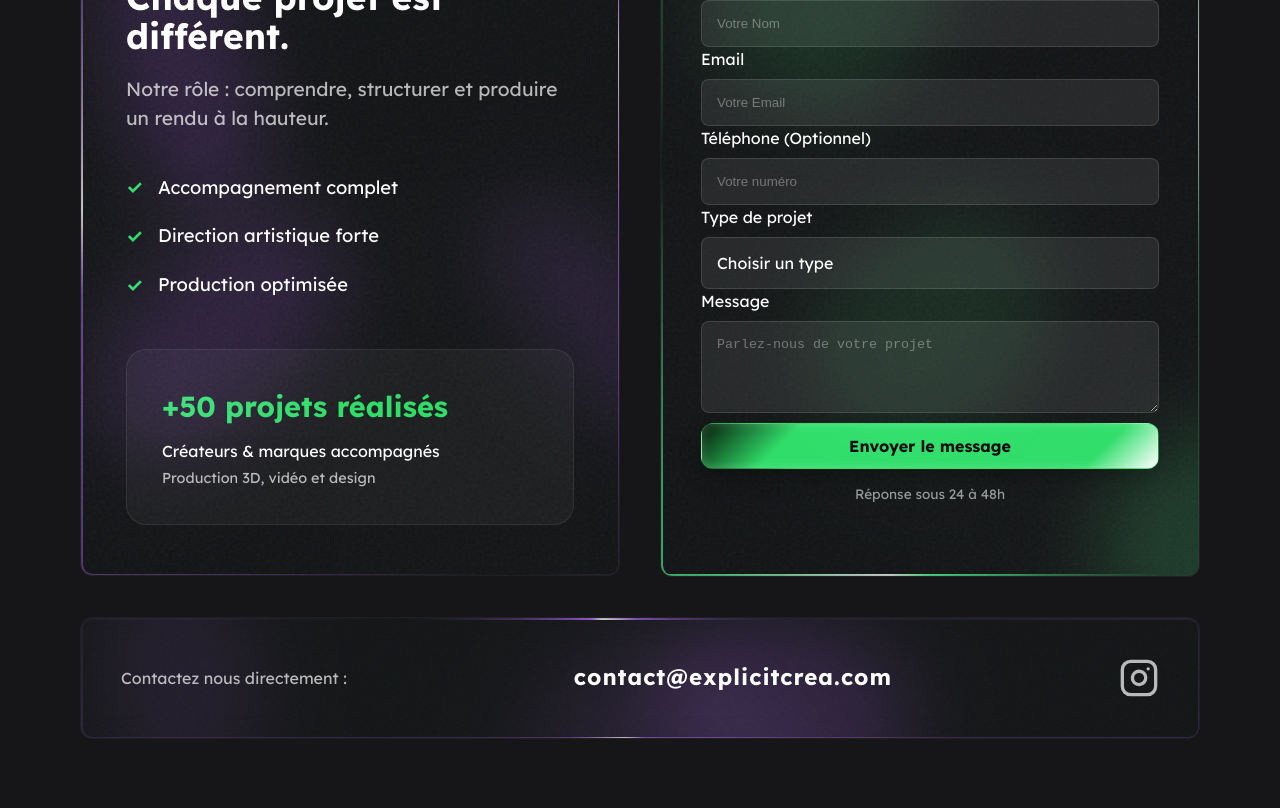
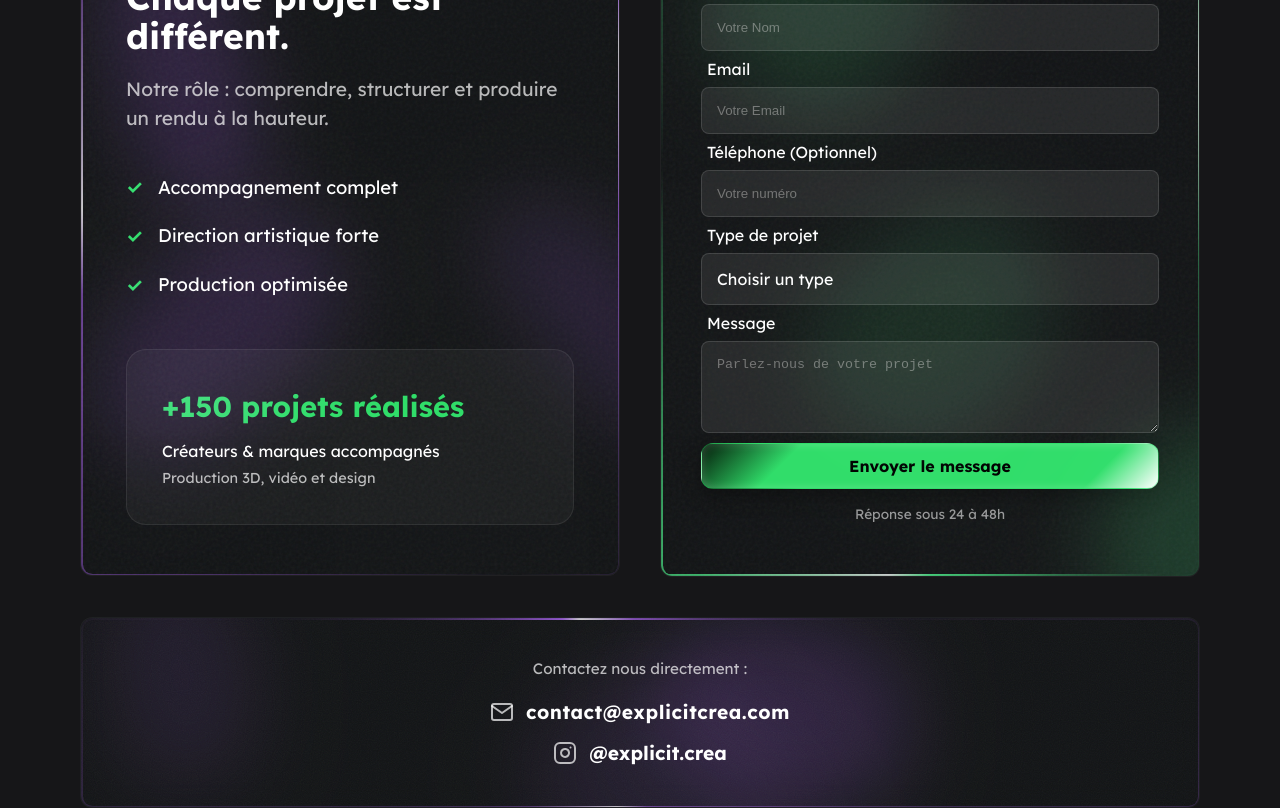
Before and after one commit to ExplicitCrea/Explicit, a React (Vite) app: page / in a window 1280 px wide. Shown: the part 3260-4068 px from the top of the page. Built offline with nearby package versions, Linux system fonts and the light colour scheme.

Commit message:
Allignement + Contact infos

```diff
--- a/src/App.css
+++ b/src/App.css
@@ -1078,66 +1078,79 @@
 
 .direct-contact-content {
   display: flex;
-  flex-direction: row;
+  flex-direction: column;
   justify-content: center;
   align-items: center;
-  gap: 25px;
+  gap: 12px;
   position: relative;
   z-index: 3;
 }
 
 @media (max-width: 768px) {
   .direct-contact-content {
-    flex-direction: column;
-    gap: 15px;
+    gap: 10px;
     text-align: center;
   }
 }
 
+.direct-item {
+  display: flex;
+  align-items: center;
+  gap: 12px;
+  text-decoration: none;
+}
+
+.contact-icon {
+  width: 24px;
+  height: 24px;
+  color: var(--text-secondary);
+  transition: all 0.3s ease;
+}
+
 .direct-label {
-  font-size: 1rem;
+  font-size: 0.95rem;
   color: var(--text-secondary);
   font-weight: 400;
+  margin-bottom: 5px;
 }
 
 .direct-email {
-  font-size: 1.4rem; /* Reduced from 1.8rem */
+  font-size: 1.2rem;
   font-weight: 700;
   color: #fff !important;
-  letter-spacing: 1px;
+  letter-spacing: 0.5px;
+  margin: 0;
+}
+
+.insta-handle {
+  font-size: 1.2rem;
+  font-weight: 700;
+  color: #fff;
+  transition: all 0.3s ease;
 }
 
 @media (max-width: 480px) {
-  .direct-email {
-    font-size: 1.1rem;
+  .direct-email, .insta-handle {
+    font-size: 1.05rem;
   }
 }
 
 .insta-link {
   color: var(--text-secondary);
   transition: all 0.3s ease;
-  display: flex;
-  align-items: center;
-  justify-content: center;
 }
 
-.insta-icon {
-  width: 40px;
-  height: 40px;
-  transition: all 0.3s ease;
+.insta-link:hover .contact-icon {
+  color: #b060ff;
+  transform: scale(1.1);
 }
 
-@media (max-width: 768px) {
-  .insta-icon {
-    width: 32px;
-    height: 32px;
-  }
+.insta-link:hover .insta-handle {
+  color: #b060ff;
 }
 
 .insta-link:hover {
-  color: #b060ff;
-  transform: scale(1.1);
-  filter: drop-shadow(0 0 10px rgba(176, 96, 255, 0.5));
+  filter: drop-shadow(0 0 8px rgba(176, 96, 255, 0.4));
 }
 
 @media (max-width: 900px) {
@@ -1150,7 +1163,10 @@
 .form-group {
   display: flex;
   flex-direction: column;
-  gap: 8px;
+}
+
+.form-group label {
+  padding: 6px;
 }
 
 .form-group input, .form-group textarea {
--- a/src/App.tsx
+++ b/src/App.tsx
@@ -400,7 +400,7 @@ const App: React.FC = () => {
                 <li><span className="check-icon">✓</span> Production optimisée</li>
               </ul>
               <div className="contact-stats-box glass">
-                <span className="stats-number">+50 projets réalisés</span>
+                <span className="stats-number">+150 projets réalisés</span>
                 <p>Créateurs & marques accompagnés</p>
                 <p className="stats-details">Production 3D, vidéo et design</p>
               </div>
@@ -468,13 +468,22 @@ const App: React.FC = () => {
           <ContactGlowBlobs rgb={PURPLE_RGB} />
           <div className="direct-contact-content">
             <p className="direct-label">Contactez nous directement :</p>
-            <p className="direct-email">contact@explicitcrea.com</p>
-            <a href="https://instagram.com/explicitcrea" target="_blank" rel="noopener noreferrer" className="insta-link interactive">
-              <svg viewBox="0 0 24 24" fill="none" stroke="currentColor" strokeWidth="2" strokeLinecap="round" strokeLinejoin="round" className="insta-icon">
+
+            <div className="direct-item">
+              <svg viewBox="0 0 24 24" fill="none" stroke="currentColor" strokeWidth="2" strokeLinecap="round" strokeLinejoin="round" className="contact-icon">
+                <path d="M4 4h16c1.1 0 2 .9 2 2v12c0 1.1-.9 2-2 2H4c-1.1 0-2-.9-2-2V6c0-1.1.9-2 2-2z"></path>
+                <polyline points="22,6 12,13 2,6"></polyline>
+              </svg>
+              <p className="direct-email">contact@explicitcrea.com</p>
+            </div>
+
+            <a href="https://instagram.com/explicit.crea" target="_blank" rel="noopener noreferrer" className="insta-link direct-item interactive">
+              <svg viewBox="0 0 24 24" fill="none" stroke="currentColor" strokeWidth="2" strokeLinecap="round" strokeLinejoin="round" className="contact-icon">
                 <rect x="2" y="2" width="20" height="20" rx="5" ry="5"></rect>
                 <path d="M16 11.37A4 4 0 1 1 12.63 8 4 4 0 0 1 16 11.37z"></path>
                 <line x1="17.5" y1="6.5" x2="17.51" y2="6.5"></line>
               </svg>
+              <span className="insta-handle">@explicit.crea</span>
             </a>
           </div>
         </div>
```
